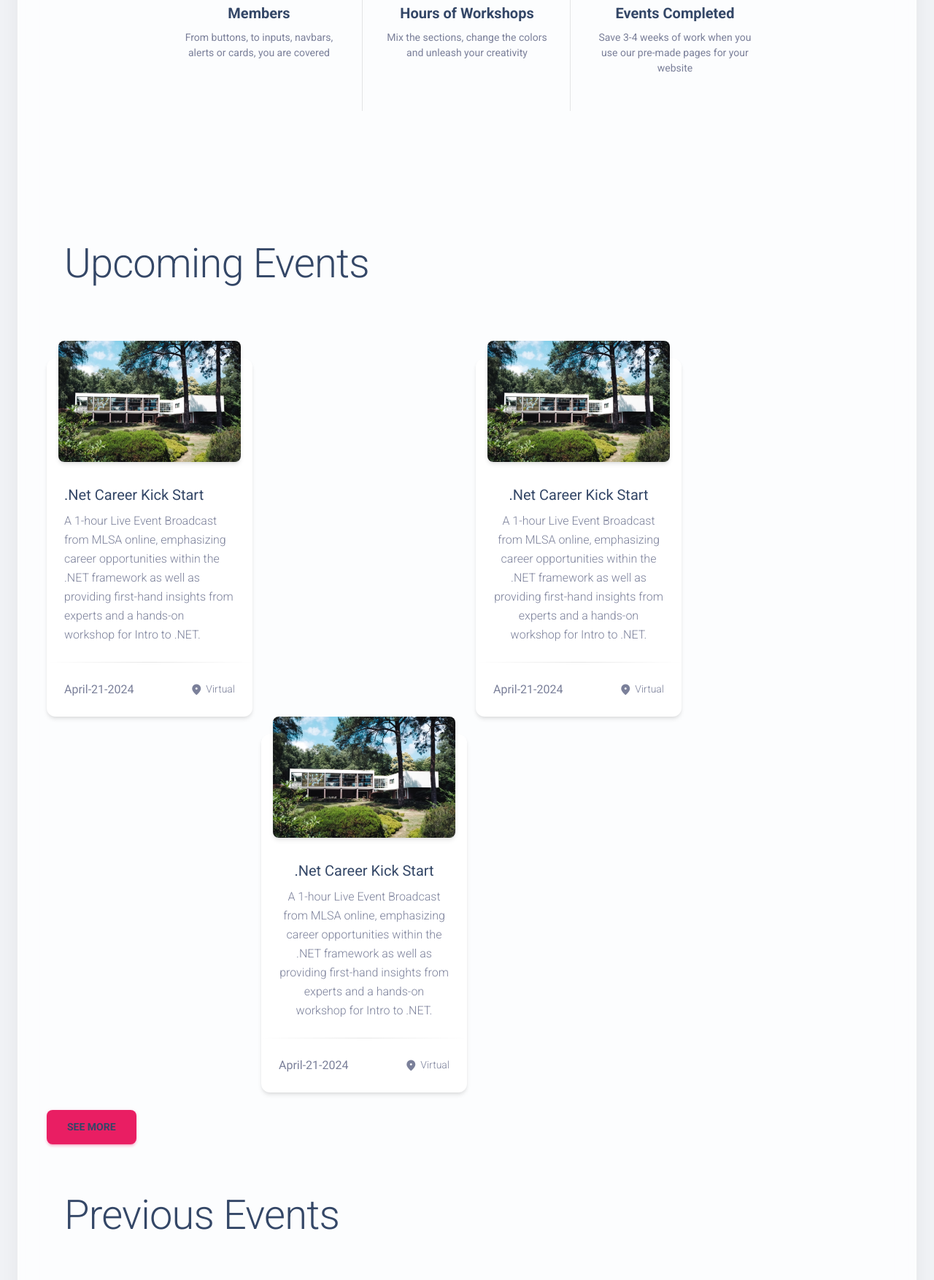
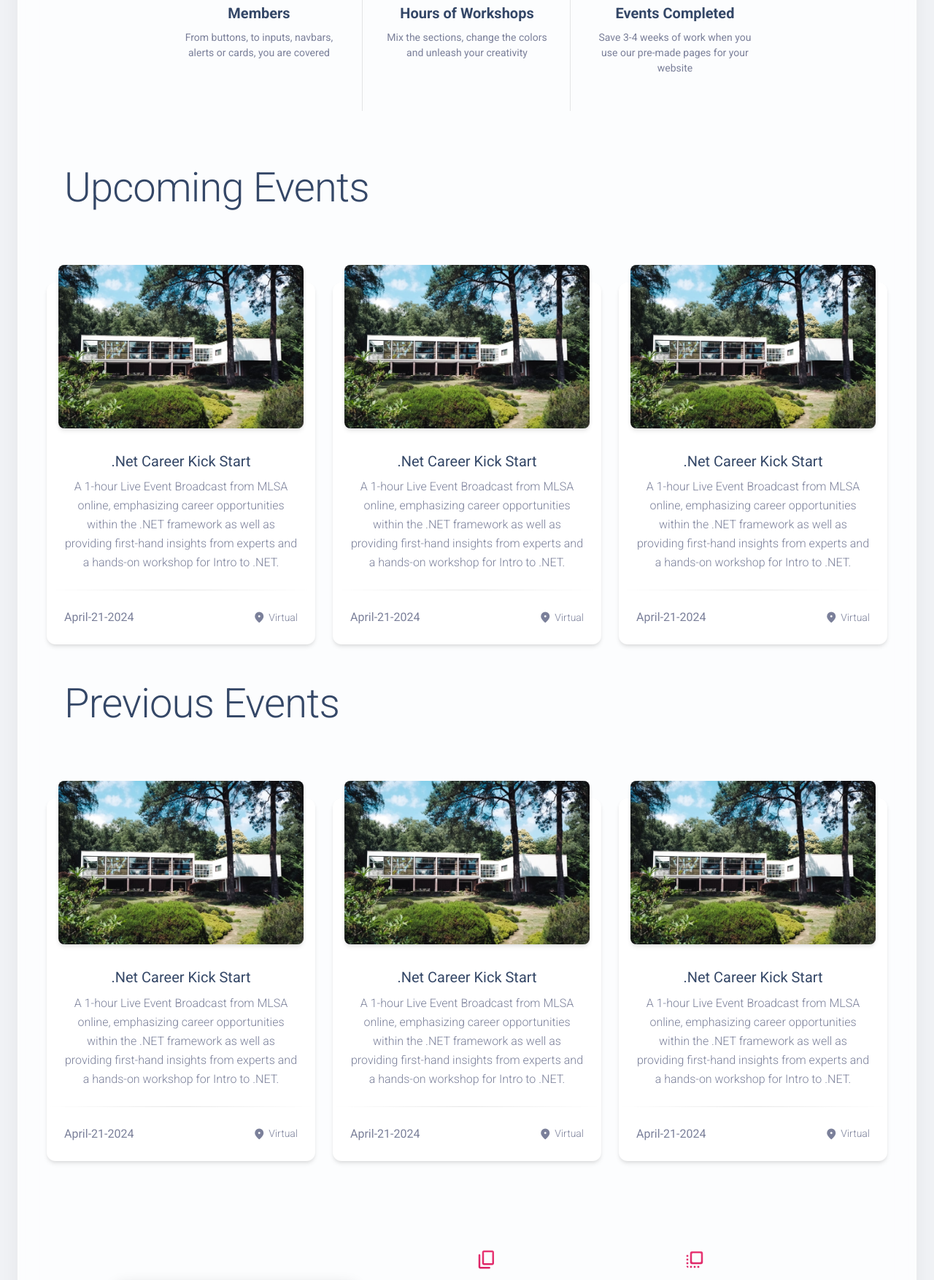
Before and after one commit to Shaheer04/DevBiradri-Website, a Flask app: page / in a window 1280 px wide. Shown: the part 671-2425 px from the top of the page at 73% size. Run offline with Flask 3, Linux system fonts and the light colour scheme; some libraries are stand-ins or nearby versions.

Commit message:
modified event section

```diff
--- a/templates/index.html
+++ b/templates/index.html
@@ -147,45 +147,13 @@
     </div>
   </section>
 
-  <div class="container-fluid px-4 mt-8 mb-4">
+  <div class="container-fluid px-4 mt-4 mb-4">
     <div class="row g-4 justify-content-center">
       <div class="text-start me-lg-auto mb-5">
         <h2 class="display-4 m-4">Upcoming Events</h2>
       </div>
-      <div class="col-sm-3 col-md-6 col-sm-12">
-        <div class="card" data-animation="true" style="max-width: 50%;">
-          <div class="card-header p-0 position-relative mt-n4 mx-3 z-index-2">
-            <a class="d-block blur-shadow-image">
-              <img src="https://demos.creative-tim.com/test/material-dashboard-pro/assets/img/products/product-1-min.jpg" alt="img-blur-shadow" class="img-fluid shadow border-radius-lg">
-            </a>
-            <div class="colored-shadow" style="background-image: url(&quot;https://demos.creative-tim.com/test/material-dashboard-pro/assets/img/products/product-1-min.jpg&quot;);"></div>
-          </div>
-          <div class="card-body text-start">
-            <div class="d-flex mt-n6 mx-auto">
-              <a class="btn btn-link text-primary ms-auto border-0" data-bs-toggle="tooltip" data-bs-placement="bottom" title="link">
-                <i class="material-icons text-lg">link</i>
-              </a>
-              <button class="btn btn-link text-info me-auto border-0" data-bs-toggle="tooltip" data-bs-placement="bottom" title="info">
-                <i class="material-icons text-lg">info</i>
-              </button>
-            </div>
-            <h5 class="font-weight-normal mt-3">
-              <a href="javascript:;">.Net Career Kick Start</a>
-            </h5>
-            <p class="mb-0">
-              A 1-hour Live Event Broadcast from MLSA online, emphasizing career opportunities within the .NET framework as well as providing first-hand insights from experts and a hands-on workshop for Intro to .NET.
-            </p>
-          </div>
-          <hr class="dark horizontal my-0">
-          <div class="card-footer d-flex">
-            <p class="font-weight-normal my-auto">April-21-2024</p>
-            <i class="material-icons position-relative ms-auto text-lg me-1 my-auto">place</i>
-            <p class="text-sm my-auto">Virtual</p>
-          </div>
-        </div>
-      </div>
-      <div class="col-sm-4 col-md-6 col-sm-12">
-        <div class="card" data-animation="true" style="max-width: 50%;">
+      <div class="col-lg-4 col-md-6 col-sm-12">
+        <div class="card" data-animation="true" style="max-width: 100%;">
           <div class="card-header p-0 position-relative mt-n4 mx-3 z-index-2">
             <a class="d-block blur-shadow-image">
               <img src="https://demos.creative-tim.com/test/material-dashboard-pro/assets/img/products/product-1-min.jpg" alt="img-blur-shadow" class="img-fluid shadow border-radius-lg">
@@ -216,8 +184,8 @@
           </div>
         </div>
       </div>
-      <div class="col-sm-4 col-md-6 col-sm-12">
-        <div class="card" data-animation="true" style="max-width: 50%;">
+      <div class="col-lg-4 col-md-6 col-sm-12">
+        <div class="card" data-animation="true" style="max-width: 100%;">
           <div class="card-header p-0 position-relative mt-n4 mx-3 z-index-2">
             <a class="d-block blur-shadow-image">
               <img src="https://demos.creative-tim.com/test/material-dashboard-pro/assets/img/products/product-1-min.jpg" alt="img-blur-shadow" class="img-fluid shadow border-radius-lg">
@@ -247,10 +215,39 @@
             <p class="text-sm my-auto">Virtual</p>
           </div>
         </div>
+    </div>
+    <div class="col-lg-4 col-md-6 col-sm-12">
+      <div class="card" data-animation="true" style="max-width: 100%;">
+        <div class="card-header p-0 position-relative mt-n4 mx-3 z-index-2">
+          <a class="d-block blur-shadow-image">
+            <img src="https://demos.creative-tim.com/test/material-dashboard-pro/assets/img/products/product-1-min.jpg" alt="img-blur-shadow" class="img-fluid shadow border-radius-lg">
+          </a>
+          <div class="colored-shadow" style="background-image: url(&quot;https://demos.creative-tim.com/test/material-dashboard-pro/assets/img/products/product-1-min.jpg&quot;);"></div>
+        </div>
+        <div class="card-body text-center">
+          <div class="d-flex mt-n6 mx-auto">
+            <a class="btn btn-link text-primary ms-auto border-0" data-bs-toggle="tooltip" data-bs-placement="bottom" title="link">
+              <i class="material-icons text-lg">link</i>
+            </a>
+            <button class="btn btn-link text-info me-auto border-0" data-bs-toggle="tooltip" data-bs-placement="bottom" title="info">
+              <i class="material-icons text-lg">info</i>
+            </button>
+          </div>
+          <h5 class="font-weight-normal mt-3">
+            <a href="javascript:;">.Net Career Kick Start</a>
+          </h5>
+          <p class="mb-0">
+            A 1-hour Live Event Broadcast from MLSA online, emphasizing career opportunities within the .NET framework as well as providing first-hand insights from experts and a hands-on workshop for Intro to .NET.
+          </p>
+        </div>
+        <hr class="dark horizontal my-0">
+        <div class="card-footer d-flex">
+          <p class="font-weight-normal my-auto">April-21-2024</p>
+          <i class="material-icons position-relative ms-auto text-lg me-1 my-auto">place</i>
+          <p class="text-sm my-auto">Virtual</p>
+        </div>
       </div>
-      <div class="d-flex">
-        <button type="button" class="btn btn-primary btn-lg"><a href="">See More</a></button>
-      </div>
+  </div>
       <div class="text-start me-lg-auto mb-5">
         <h2 class="display-4 m-4">Previous Events</h2>
       </div>
@@ -349,6 +346,8 @@
           <p class="text-sm my-auto">Virtual</p>
         </div>
       </div>
+  </div>
+  </div>
   </div>
 
 <section class="my-5 py-5">
```
